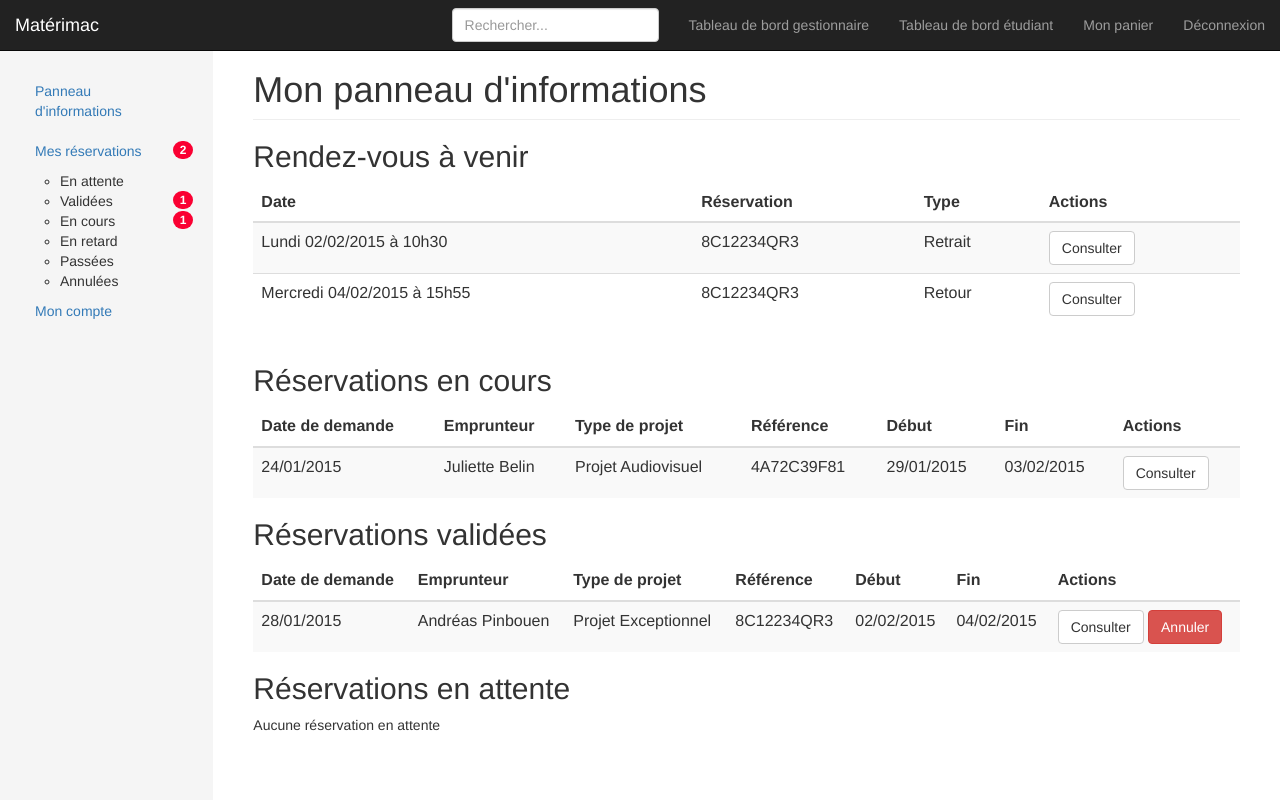
After one commit to AngelZatch/Materimac, a PHP site: page /dashboard-etudiants.php in a window 1280 px wide. The commit adds this page. Run offline with PHP 8.4, Linux system fonts and the light colour scheme.

Commit message:
Création des fichiers de base étudiant
Avec que des données fixes pour montrer la structure pour le moment

```diff
--- /dev/null
+++ b/dashboard-etudiants.php
@@ -0,0 +1,105 @@
+<html>
+<head>
+    <meta charset="UTF-8">
+    <title>Gestion de matériel IMAC</title>
+    <link rel="stylesheet" href="bootstrap/css/bootstrap.css">
+    <link rel="stylesheet" href="css/dashboard.css">
+</head>
+<body>
+    <?php include 'nav.php'; ?>
+   <div class="container-fluid">
+      <div class="row">
+          <?php include 'side-menu-etudiants.php'; ?>
+           <div class="col-sm-9 col-sm-offset-3 col-md-10 col-md-offset-2 main">
+               <h1 class="page-header">Mon panneau d'informations</h1>
+               <h2>Rendez-vous à venir</h2>
+               <div class="table-responsive">
+                   <table class="table table-striped table-hover">
+                       <thead>
+                           <tr>
+                               <th>Date</th>
+                               <th>Réservation</th>
+                               <th>Type</th>
+                               <th>Actions</th>
+                           </tr>
+                      </thead>
+                       <tbody>
+                           <tr>
+                               <td>Lundi 02/02/2015 à 10h30</td>
+                               <td>8C12234QR3</td>
+                               <td>Retrait</td>
+                               <td><button class="btn btn-default">Consulter</button></td>
+                           </tr>
+                           <tr>
+                               <td>Mercredi 04/02/2015 à 15h55</td>
+                               <td>8C12234QR3</td>
+                               <td>Retour</td>
+                               <td><button class="btn btn-default">Consulter</button></td>
+                           </tr>
+                       </tbody>
+                   </table>
+               </div>
+               <h2>Réservations en cours</h2>
+               <table class="table table-striped table-hover">
+                   <thead>
+                       <tr>
+                           <th>Date de demande</th>
+                           <th>Emprunteur</th>
+                           <th>Type de projet</th>
+                           <th>Référence</th>
+                           <th>Début</th>
+                           <th>Fin</th>
+                           <th>Actions</th>
+                       </tr>
+                       <tbody>
+                           <tr>
+                               <td>24/01/2015</td>
+                               <td>Juliette Belin</td>
+                               <td>Projet Audiovisuel</td>
+                               <td>4A72C39F81</td>
+                               <td>29/01/2015</td>
+                               <td>03/02/2015</td>
+                               <td><button class="btn btn-default">Consulter</button></td>
+                           </tr>
+                       </tbody>
+                   </thead>
+               </table>
+               <h2>Réservations validées</h2>
+              <table class="table table-striped table-hover">
+                   <thead>
+                       <tr>
+                           <th>Date de demande</th>
+                           <th>Emprunteur</th>
+                           <th>Type de projet</th>
+                           <th>Référence</th>
+                           <th>Début</th>
+                           <th>Fin</th>
+                           <th>Actions</th>
+                       </tr>
+                       <tbody>
+                           <tr>
+                               <td>28/01/2015</td>
+                               <td>Andréas Pinbouen</td>
+                               <td>Projet Exceptionnel</td>
+                               <td>8C12234QR3</td>
+                               <td>02/02/2015</td>
+                               <td>04/02/2015</td>
+                               <td>
+                                   <button class="btn btn-default">Consulter</button>
+                                   <button class="btn btn-danger">Annuler</button>
+                               </td>
+                           </tr>
+                       </tbody>
+                   </thead>
+               </table>
+               <h2>Réservations en attente</h2>
+               Aucune réservation en attente
+           </div>
+      </div>
+    </div>
+
+    <script src="js/jquery-1.11.2.min.js"></script>
+    <script src="js/jquery-ui-1.11.2/jquery-ui.min.js"></script>
+    <script src="bootstrap/js/bootstrap.min.js"></script>
+</body>
+</html>
--- a/nav.php
+++ b/nav.php
@@ -11,9 +11,21 @@
         </div>
         <div id="navbar" class="navbar-collapse collapse">
           <ul class="nav navbar-nav navbar-right">
-            <li><a href="dashboard.php">Tableau de bord</a></li>
-            <li><a href="#">MES NOTIFICATIONS</a></li>
-            <li><a href="#">Mon panier</a></li>
+            <li><a href="dashboard.php">Tableau de bord gestionnaire</a></li>
+            <li><a href="dashboard-etudiants.php">Tableau de bord étudiant</a></li>
+            <li class="dropdown">
+                <a href="#" class="dropdown-toggle" data-toggle="dropdown" role="button" aria-expanded="false">Mon panier</a>
+                <ul class="dropdown-menu" role="menu">
+                    Ma réservation
+                    <li>Du <input type="text" value="02/02/2015" style="width:80%;"></input></li>
+                    <li>Au <input type="text" value="04/02/2015" style="width:80%;"></li>
+                    <li class="divider"></li>
+                    <li>Matériel 1 <button class="btn btn-default">Retirer</button></li>
+                    <li>Matériel 2 <button class="btn btn-default">Retirer</button></li>
+                    <li>Matériel 3 <button class="btn btn-default">Retirer</button></li>
+                    <a href="recapitulatif-etudiants.php" class="btn btn-default">Valider la réservation ></a>
+                </ul>
+            </li>
             <li><a href="#">Déconnexion</a></li>
           </ul>
           <form class="navbar-form navbar-right">
--- /dev/null
+++ b/side-menu-etudiants.php
@@ -0,0 +1,27 @@
+<?php
+require_once 'settings/connection.php';
+
+?>
+
+
+<div class="col-sm-3 col-md-2 sidebar">
+    <ul class="nav nav-sidebar">
+        <li>
+            <a href="">Panneau d'informations</a>
+        </li>
+        <li>
+            <a href="">Mes réservations <span class="badge">2</span></a>
+            <ul>
+                <li>En attente</li>
+                <li>Validées <span class="badge">1</span></li>
+                <li>En cours <span class="badge">1</span></li>
+                <li>En retard</li>
+                <li>Passées</li>
+                <li>Annulées</li>
+            </ul>
+        </li>
+        <li>
+            <a href="">Mon compte</a>
+        </li>
+    </ul>
+</div>
```
Also changed, not shown: recapitulatif-etudiants.php (added, +105 -0 lines), espace-etudiant.php (added).
